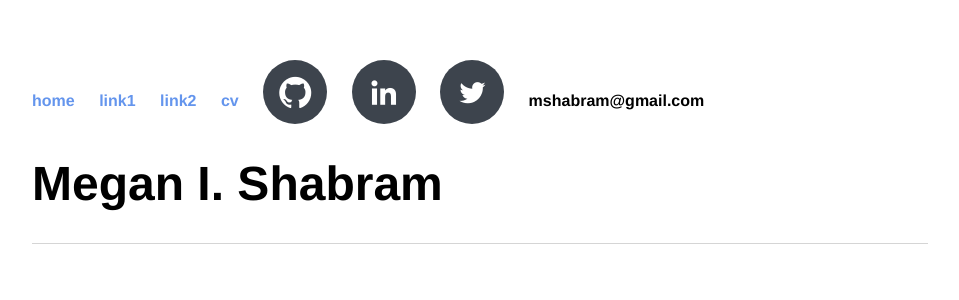
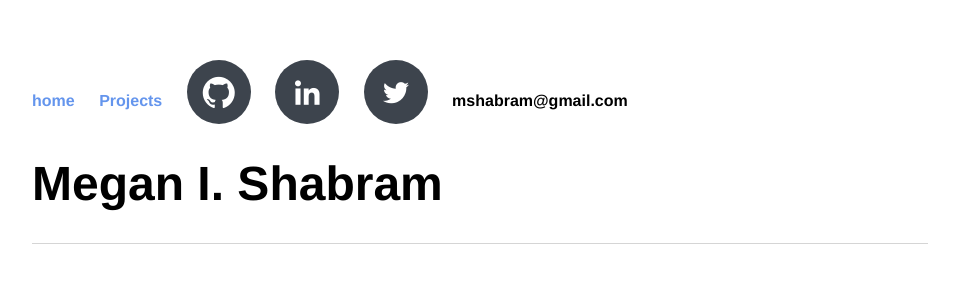
Before and after one commit to mshabram/mshabram.github.io, a Jekyll site: the page built from index.html, in a window 1280 px wide. Shown: the top 300 px of the page, without its empty margins (160-1119 px from the left). Built offline with Jekyll 4.4.1, drawn with Linux system fonts in a browser that asks for light colours.

Commit message:
updating website

```diff
--- a/_layouts/default.html
+++ b/_layouts/default.html
@@ -10,9 +10,7 @@
 			<nav>
 	    		<ul>
 	        		<li><a href="/">home</a></li>
-				<li><a href="/astro">link1</a></li>
-				<li><a href="/non-astro">link2</a></li>
-	        		<li><a href="/cv">cv</a></li>
+				<li><a href="/projects">Projects</a></li>
 				<li><a class="icon-github social-button grey" href="https://github.com/mshabram"></a></li>
 				<li><a class="icon-linkedin social-button grey" href="https://www.linkedin.com/in/meganshabram/"></a></li>
 				<li><a class="icon-twitter social-button grey" href="https://twitter.com/mshabram"></a></li>
```
